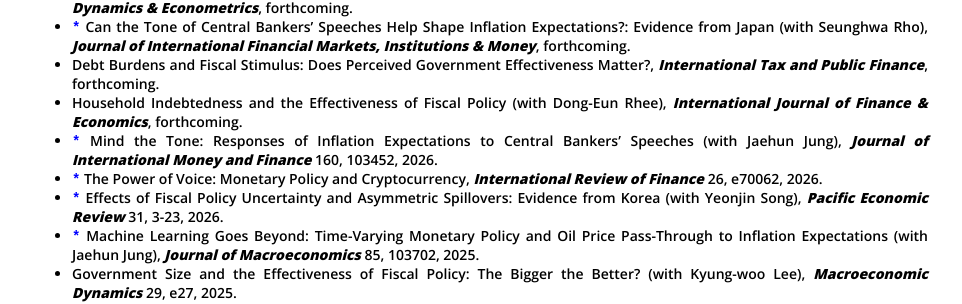
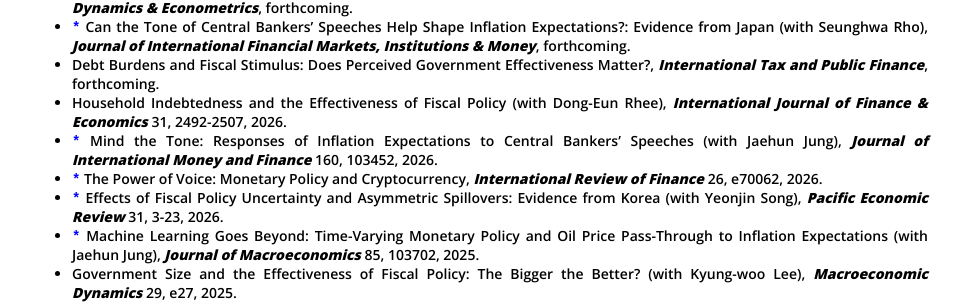
Before and after one commit to dooyeoncho/dooyeoncho.github.io, a Jekyll site: the page built from pages/research.html, in a window 1280 px wide. Shown: the part 317-621 px from the top of the page, without its empty margins (160-1122 px from the left). Built offline with Jekyll 4.4.1, drawn with Linux system fonts in a browser that asks for light colours.

Commit message:
Update research.html

```diff
--- a/pages/research.html
+++ b/pages/research.html
@@ -60,7 +60,7 @@
 			<span class="highlight-title"><li><code style="color : blue"><b>*</b></code> The Phillips Curve and Inflation Expectations: A Machine Learning Perspective (with Jaehun Jung), <em property="italic"><b>Studies in Nonlinear Dynamics & Econometrics</b></em>, forthcoming.</li></span>
 			<span class="highlight-title"><li><code style="color : blue"><b>*</b></code> Can the Tone of Central Bankers’ Speeches Help Shape Inflation Expectations?: Evidence from Japan (with Seunghwa Rho), <em property="italic"><b>Journal of International Financial Markets, Institutions & Money</b></em>, forthcoming.</li></span>
 		    <span class="highlight-title"><li>Debt Burdens and Fiscal Stimulus: Does Perceived Government Effectiveness Matter?, <em property="italic"><b> International Tax and Public Finance</b></em>, forthcoming.</li></span>
-			<span class="highlight-title"><li>Household Indebtedness and the Effectiveness of Fiscal Policy (with Dong-Eun Rhee), <em property="italic"><b>International Journal of Finance & Economics</b></em>, forthcoming.</li></span>
+			<span class="highlight-title"><li>Household Indebtedness and the Effectiveness of Fiscal Policy (with Dong-Eun Rhee), <em property="italic"><b>International Journal of Finance & Economics</b></em> 31, 2492-2507, 2026.</li></span>
 			<span class="highlight-title"><li><code style="color : blue"><b>*</b></code> Mind the Tone: Responses of Inflation Expectations to Central Bankers’ Speeches (with Jaehun Jung), <em property="italic"><b>Journal of International Money and Finance</b></em> 160, 103452, 2026.</li></span>
 			<span class="highlight-title"><li><code style="color : blue"><b>*</b></code> The Power of Voice: Monetary Policy and Cryptocurrency, <em property="italic"><b>International Review of Finance</b></em> 26, e70062, 2026.</li></span>
 			<span class="highlight-title"><li><code style="color : blue"><b>*</b></code> Effects of Fiscal Policy Uncertainty and Asymmetric Spillovers: Evidence from Korea (with Yeonjin Song), <em property="italic"><b>Pacific Economic Review</b></em> 31, 3-23, 2026.</li></span>
```
